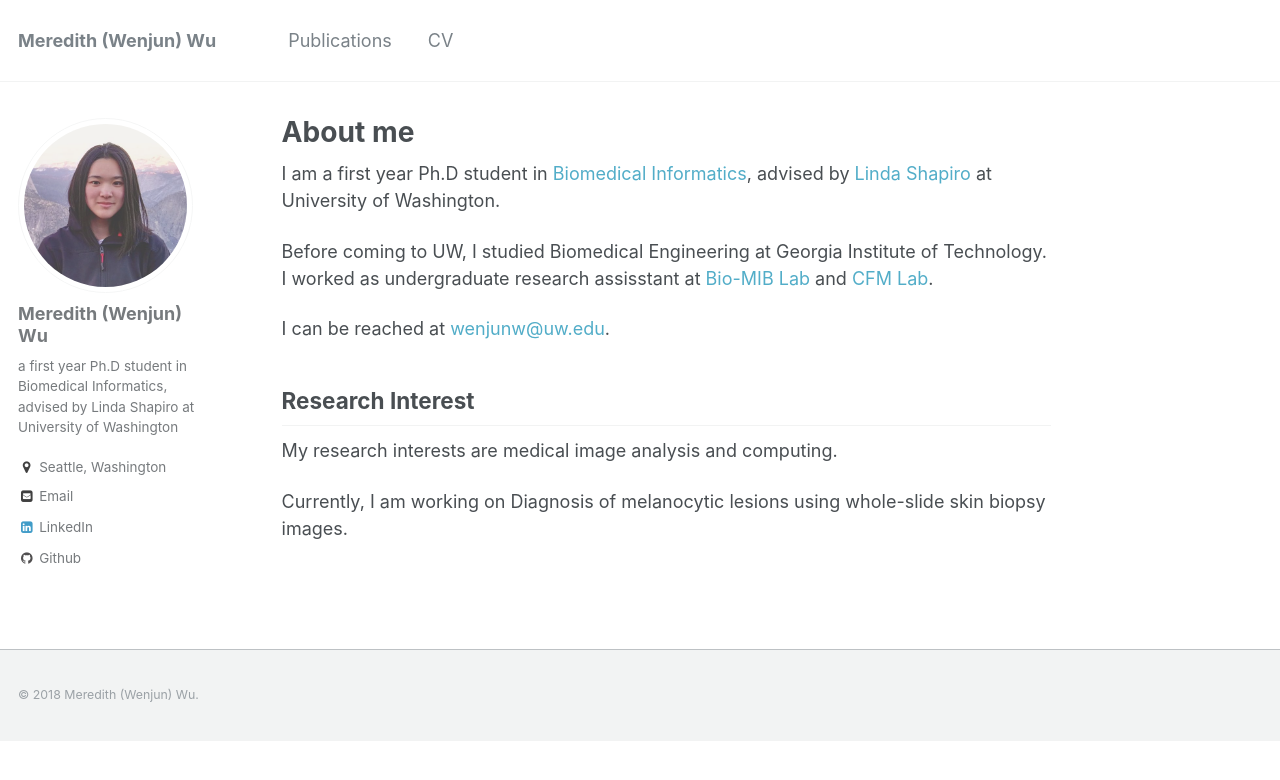
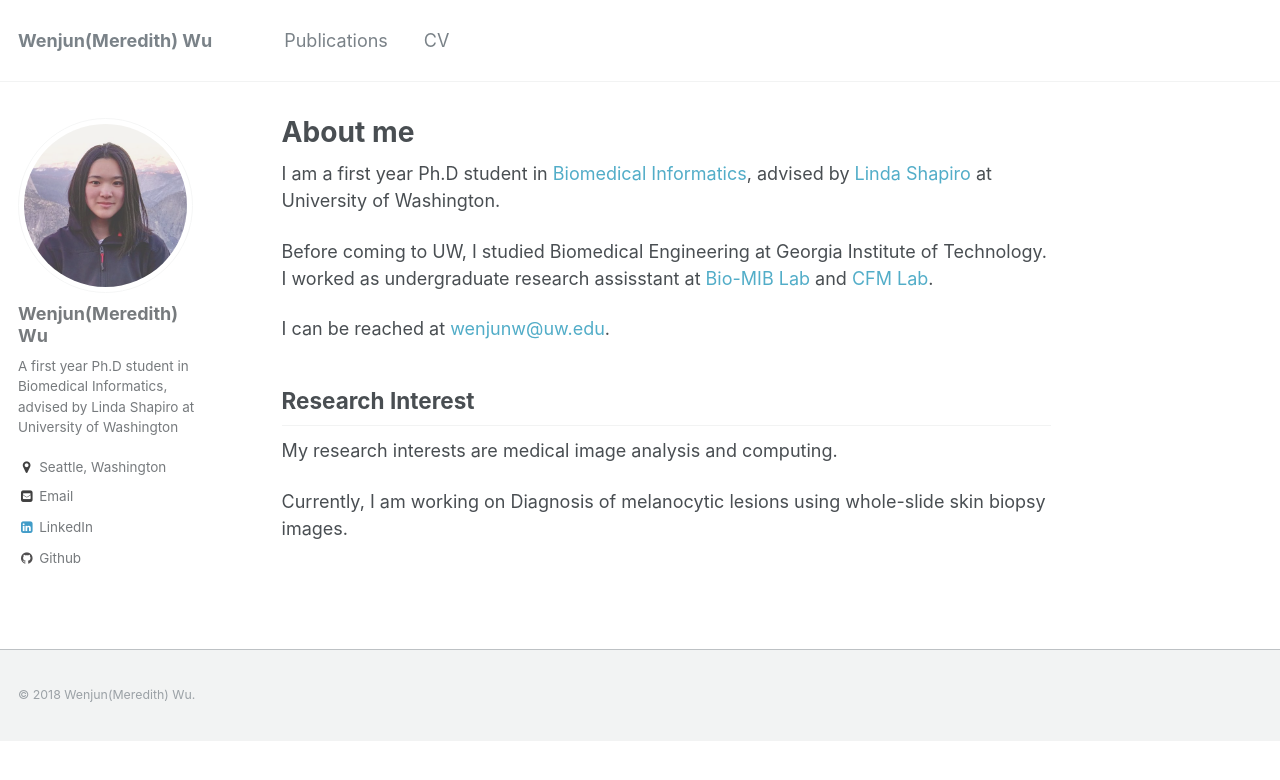
Before and after one commit to meredith-wenjunwu/meredith-wenjunwu.github.io, a Jekyll site: the page built from _pages/about.md, in a window 1280 px wide. Shown: the top 780 px of the page. Built offline with Jekyll 4.4.1, drawn with Linux system fonts in a browser that asks for light colours.

```diff
--- a/_config.yml
+++ b/_config.yml
@@ -7,9 +7,9 @@
 
 # Site Settings
 locale                   : "en-US"
-title                    : "Meredith (Wenjun) Wu"
+title                    : "Wenjun(Meredith) Wu"
 title_separator          : "-"
-name                     : &name "Meredith (Wenjun) Wu"
+name                     : &name "Wenjun(Meredith) Wu"
 description              : &description "Ph.D student at University of Washington"
 url                      : https://meredith-wenjunwu.github.io/ # the base hostname & protocol for your site e.g. "https://mmistakes.github.io"
 baseurl                  : "" # the subpath of your site, e.g. "/blog"
@@ -78,9 +78,9 @@ analytics:
 
 # Site Author
 author:
-  name             : "Meredith (Wenjun) Wu"
+  name             : "Wenjun(Meredith) Wu"
   avatar           : "profile.png"
-  bio              : "a first year Ph.D student in Biomedical Informatics, advised by Linda Shapiro at University of Washington"
+  bio              : "A first year Ph.D student in Biomedical Informatics, advised by Linda Shapiro at University of Washington"
   location         : "Seattle, Washington"
   employer         :
   googlescholar    :
```
Also changed, not shown: _pages/about.md (+1 -1 lines), 11 other files.
